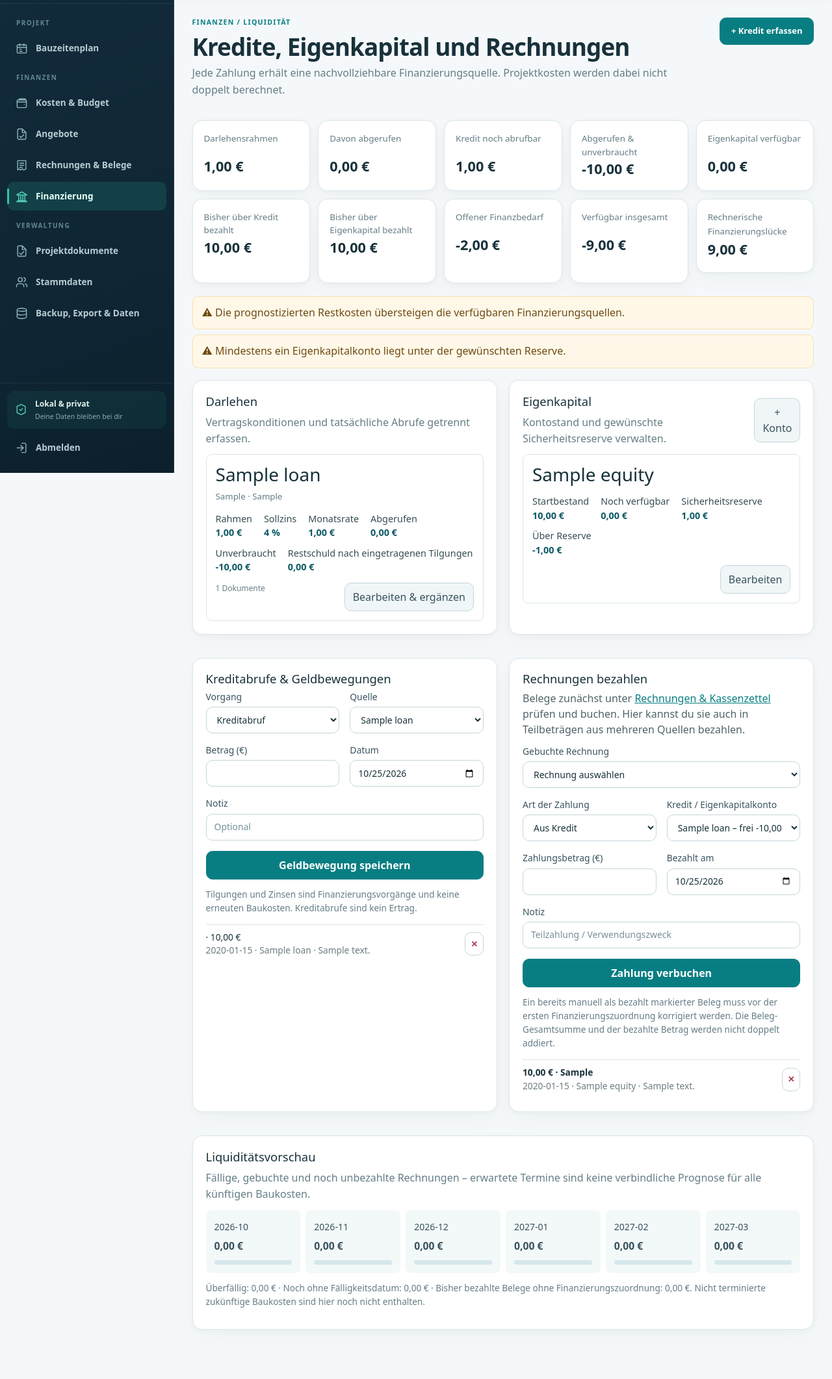
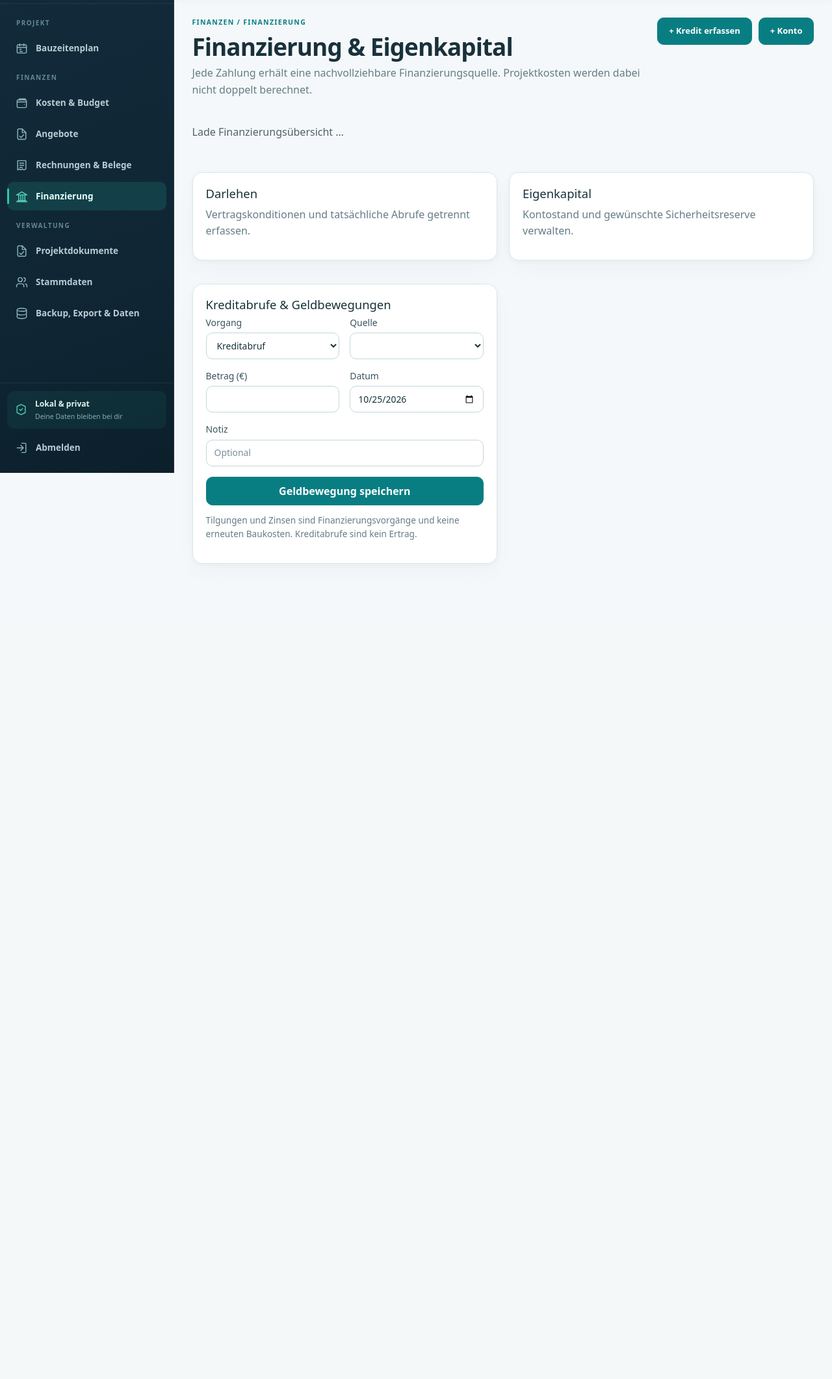
Before and after one commit to ChrisD90/ProjectHouseBuilder, a Flask app: page /finanzierung in a window 1280 px wide. Shown: the part 72-2195 px from the top of the page at 65% size. After the commit the page ends 940 px from the top, so only its background shows below. Run offline with Flask 3, Linux system fonts and the light colour scheme; tables that the repository leaves empty hold one stand-in row (values such as "Sample post"); data that the repository does not hold is empty; some libraries are stand-ins or nearby versions.

Commit message:
Put new equity account beside loan action and remove invoice-payment and liquidity preview panels

```diff
--- a/templates/finanzierung.html
+++ b/templates/finanzierung.html
@@ -6,22 +6,20 @@
 {% set phb_active = 'finanzierung' %}{% set phb_title = 'Finanzierung' %}{% include '_shell_open.html' %}
 
 <main id="phbMain" class="phb-main">
-<section class="intro phb-action-header"><div><span class="phb-page-kicker">Finanzen / Liquidität</span><h1>Kredite, Eigenkapital und Rechnungen</h1><p>Jede Zahlung erhält eine nachvollziehbare Finanzierungsquelle. Projektkosten werden dabei nicht doppelt berechnet.</p></div><div class="phb-header-actions"><button type="button" id="newLoan" class="primary">+ Kredit erfassen</button></div></section>
+<section class="intro phb-action-header"><div><span class="phb-page-kicker">Finanzen / Finanzierung</span><h1>Finanzierung & Eigenkapital</h1><p>Jede Zahlung erhält eine nachvollziehbare Finanzierungsquelle. Projektkosten werden dabei nicht doppelt berechnet.</p></div><div class="phb-header-actions"><button type="button" id="newLoan" class="primary">+ Kredit erfassen</button><button type="button" id="newEquity" class="primary">+ Konto</button></div></section>
 <div id="notice" role="status" class="notice" hidden></div>
 <section class="tiles" id="totals"><p>Lade Finanzierungsübersicht …</p></section>
 <section id="warnings" class="alerts" aria-live="polite"></section>
 <section class="columns">
 <div class="panel"><div class="panel-title"><div><h2>Darlehen</h2><p>Vertragskonditionen und tatsächliche Abrufe getrennt erfassen.</p></div></div><div id="loanList" class="cards"></div></div>
-<div class="panel"><div class="panel-title"><div><h2>Eigenkapital</h2><p>Kontostand und gewünschte Sicherheitsreserve verwalten.</p></div><button type="button" id="newEquity">+ Konto</button></div><div id="equityList" class="cards"></div></div>
+<div class="panel"><div class="panel-title"><div><h2>Eigenkapital</h2><p>Kontostand und gewünschte Sicherheitsreserve verwalten.</p></div></div><div id="equityList" class="cards"></div></div>
 </section>
 <section class="columns">
 <div class="panel"><h2>Kreditabrufe & Geldbewegungen</h2><form id="eventForm" class="fields"><label>Vorgang<select name="kind" id="eventKind"><option value="loan_drawdown">Kreditabruf</option><option value="loan_repayment">Tilgung</option><option value="loan_interest">Gezahlte Zinsen</option><option value="loan_fee">Bankgebühren</option><option value="equity_deposit">Eigenkapital aufstocken</option><option value="equity_withdrawal">Eigenkapital entnehmen</option></select></label>
 <label>Quelle<select id="eventSource" required></select></label><label>Betrag (€)<input required name="amount" type="number" min="0.01" step="0.01"></label><label>Datum<input required name="event_date" type="date"></label><label class="wide">Notiz<input name="notes" maxlength="2000" placeholder="Optional"></label><button type="submit" class="primary wide">Geldbewegung speichern</button></form><p class="hint">Tilgungen und Zinsen sind Finanzierungsvorgänge und keine erneuten Baukosten. Kreditabrufe sind kein Ertrag.</p><div id="events" class="records"></div></div>
-<div class="panel"><h2>Rechnungen bezahlen</h2><p>Belege zunächst unter <a href="/belege">Rechnungen & Kassenzettel</a> prüfen und buchen. Hier kannst du sie auch in Teilbeträgen aus mehreren Quellen bezahlen.</p>
-<form id="paymentForm" class="fields"><label class="wide">Gebuchte Rechnung<select required name="receipt_id" id="paymentReceipt"></select></label><label>Art der Zahlung<select name="source" id="paymentSource"><option value="loan">Aus Kredit</option><option value="equity">Aus Eigenkapital</option></select></label><label>Kredit / Eigenkapitalkonto<select required id="paymentAccount"></select></label><label>Zahlungsbetrag (€)<input required name="amount" type="number" min="0.01" step="0.01"></label><label>Bezahlt am<input required name="payment_date" type="date"></label><label class="wide">Notiz<input name="notes" maxlength="2000" placeholder="Teilzahlung / Verwendungszweck"></label><button type="submit" class="primary wide">Zahlung verbuchen</button></form>
-<p class="hint">Ein bereits manuell als bezahlt markierter Beleg muss vor der ersten Finanzierungszuordnung korrigiert werden. Die Beleg-Gesamtsumme und der bezahlte Betrag werden nicht doppelt addiert.</p><div id="payments" class="records"></div></div>
+
 </section>
-<section class="panel"><div class="panel-title"><div><h2>Liquiditätsvorschau</h2><p>Fällige, gebuchte und noch unbezahlte Rechnungen – erwartete Termine sind keine verbindliche Prognose für alle künftigen Baukosten.</p></div></div><div id="monthly" class="months"></div><p id="undated" class="hint"></p></section>
+
 <dialog id="loanDialog" class="loan-dialog">
 <form id="loanForm" class="modal">
   <div class="modal-head"><h2 id="loanDialogTitle">Kredit anlegen</h2><button type="button" class="secondary" id="closeLoan">Schließen</button></div>
```
